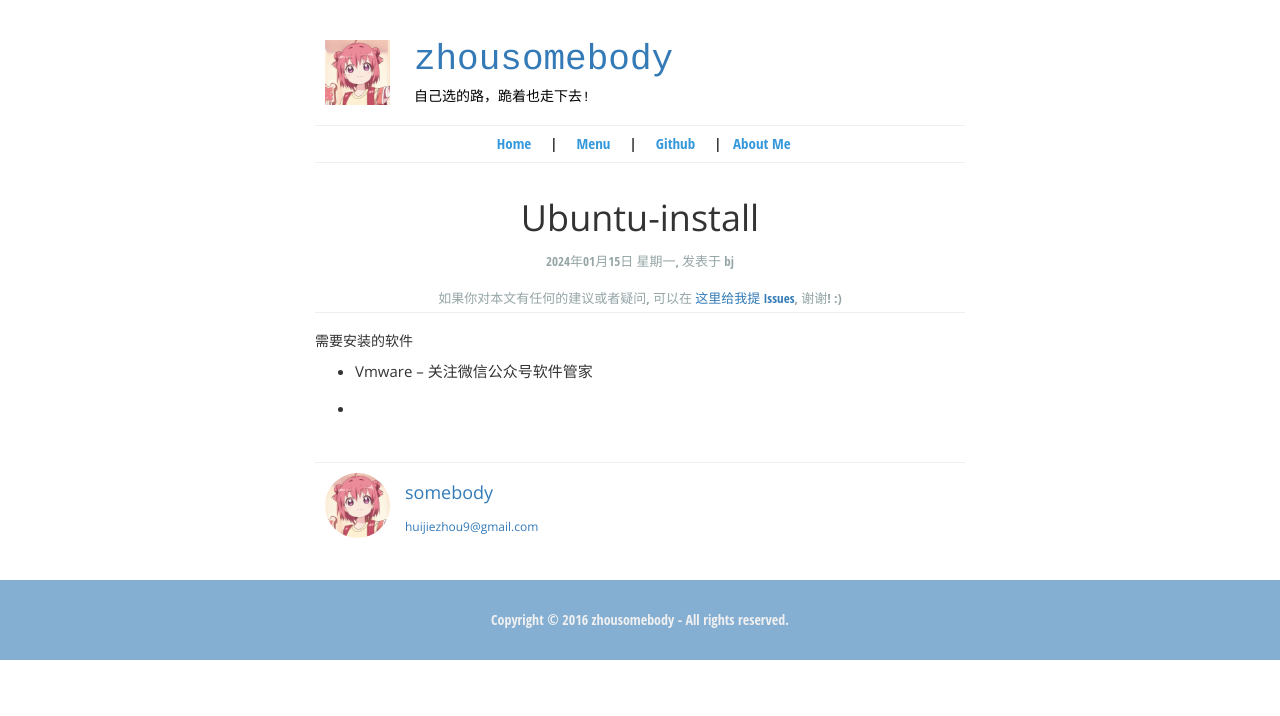
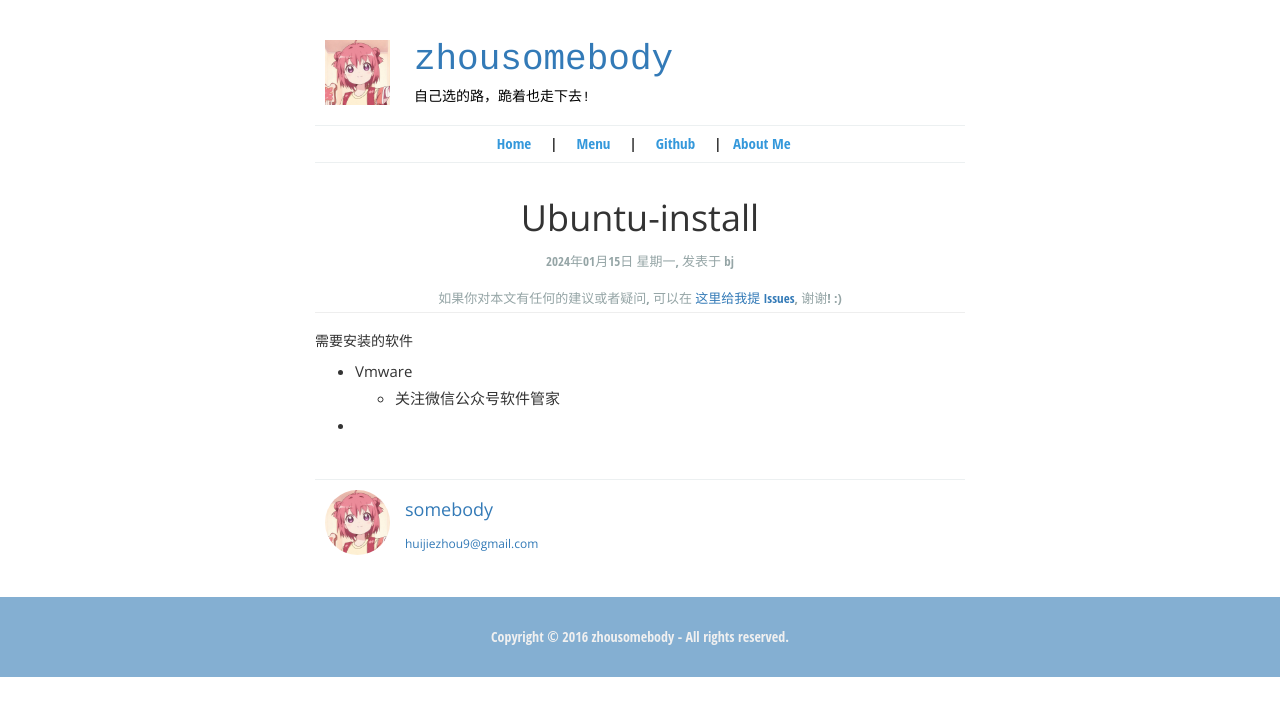
Before and after one commit to zhousomebody/zhousomebody.github.io, a Jekyll site: the page built from _posts/2024-01-15-Ubuntu-install.md, in a window 1280 px wide. Shown: the top 716 px of the page. Built offline with Jekyll 4.4.1, drawn with Linux system fonts in a browser that asks for light colours; Markdown is read by kramdown in place of the engine named in the settings.

```diff
--- a/_posts/2024-01-15-Ubuntu-install.md
+++ b/_posts/2024-01-15-Ubuntu-install.md
@@ -9,6 +9,6 @@ excerpt_separator: "##"
 
 ##### 需要安装的软件
 - Vmware
- -- 关注微信公众号软件管家
+  - 关注微信公众号软件管家
 
 -
```
